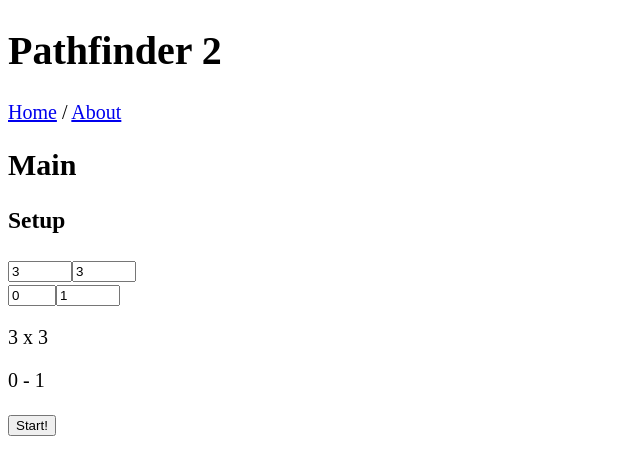
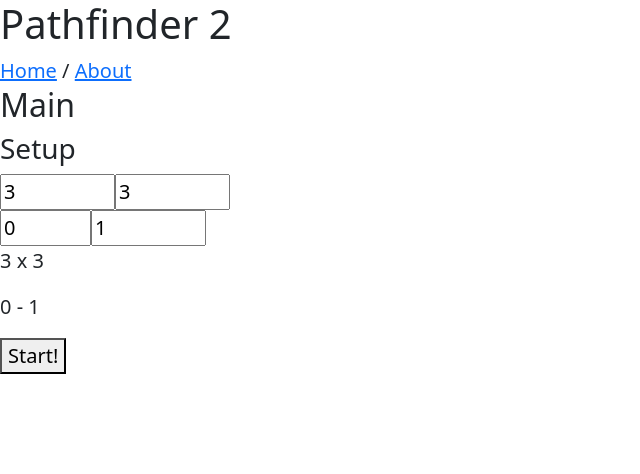
Before and after one commit to TKatra/Pathfinder-2-Vue, a Vue app: page / in a window 1280 px wide. Shown: the top 474 px of the page, without its empty margins (0-640 px from the left). Built offline with nearby package versions, Linux system fonts and the light colour scheme.

Commit message:
Installed bootstrap

```diff
--- a/package.json
+++ b/package.json
@@ -11,6 +11,7 @@
     "lint": "eslint . --ext .vue,.js,.jsx,.cjs,.mjs,.ts,.tsx,.cts,.mts --fix --ignore-path .gitignore"
   },
   "dependencies": {
+    "bootstrap": "^5.2.3",
     "vue": "^3.2.45",
     "vue-router": "^4.1.6"
   },
--- a/src/App.scss
+++ b/src/App.scss
@@ -1,3 +1,5 @@
+@import "../node_modules/bootstrap/scss/bootstrap";
+
 body {
   font-size: 20px;
 }
```
Also changed, not shown: 1 other file (tests, documents, lock files or other folders).
